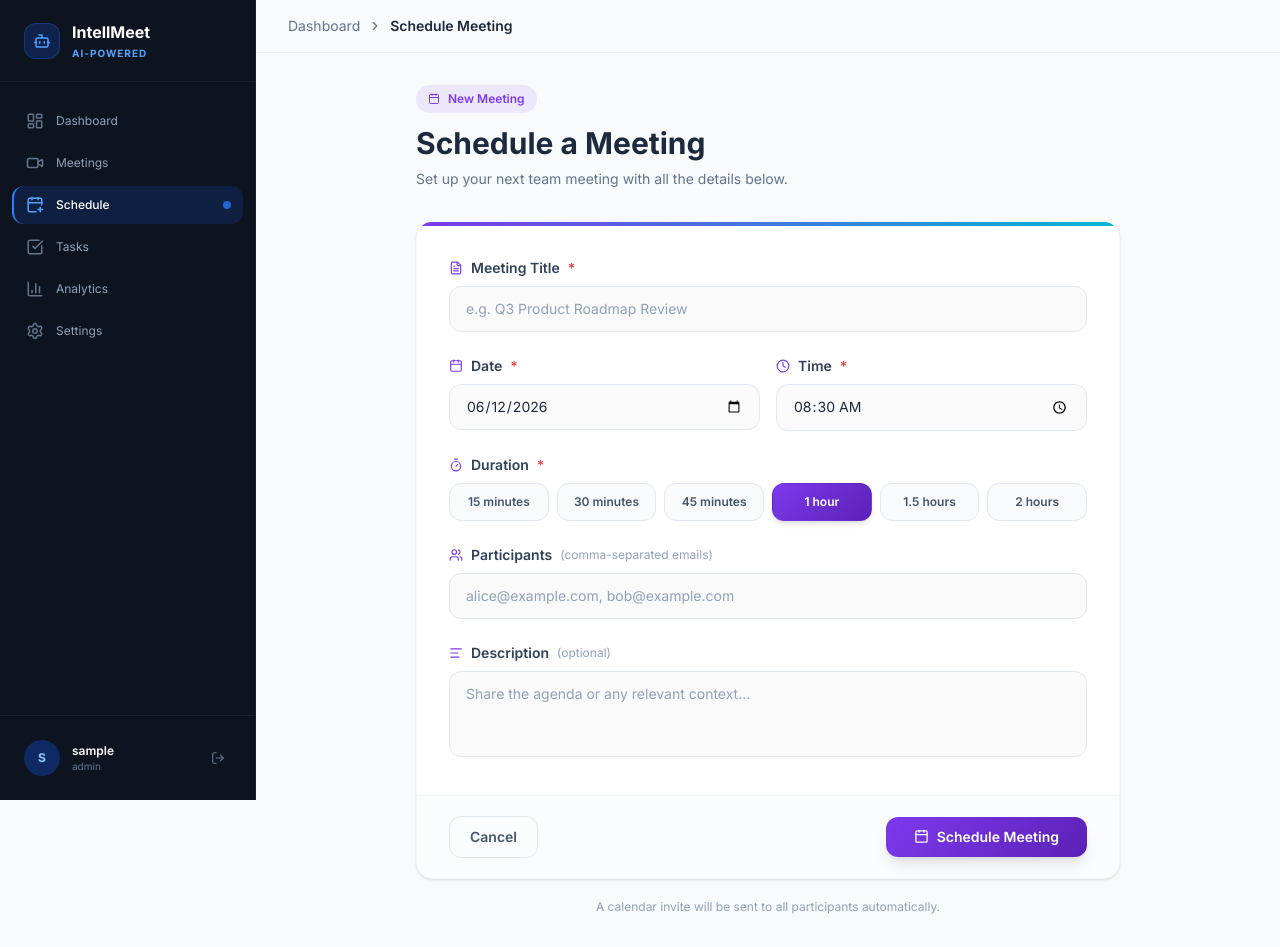
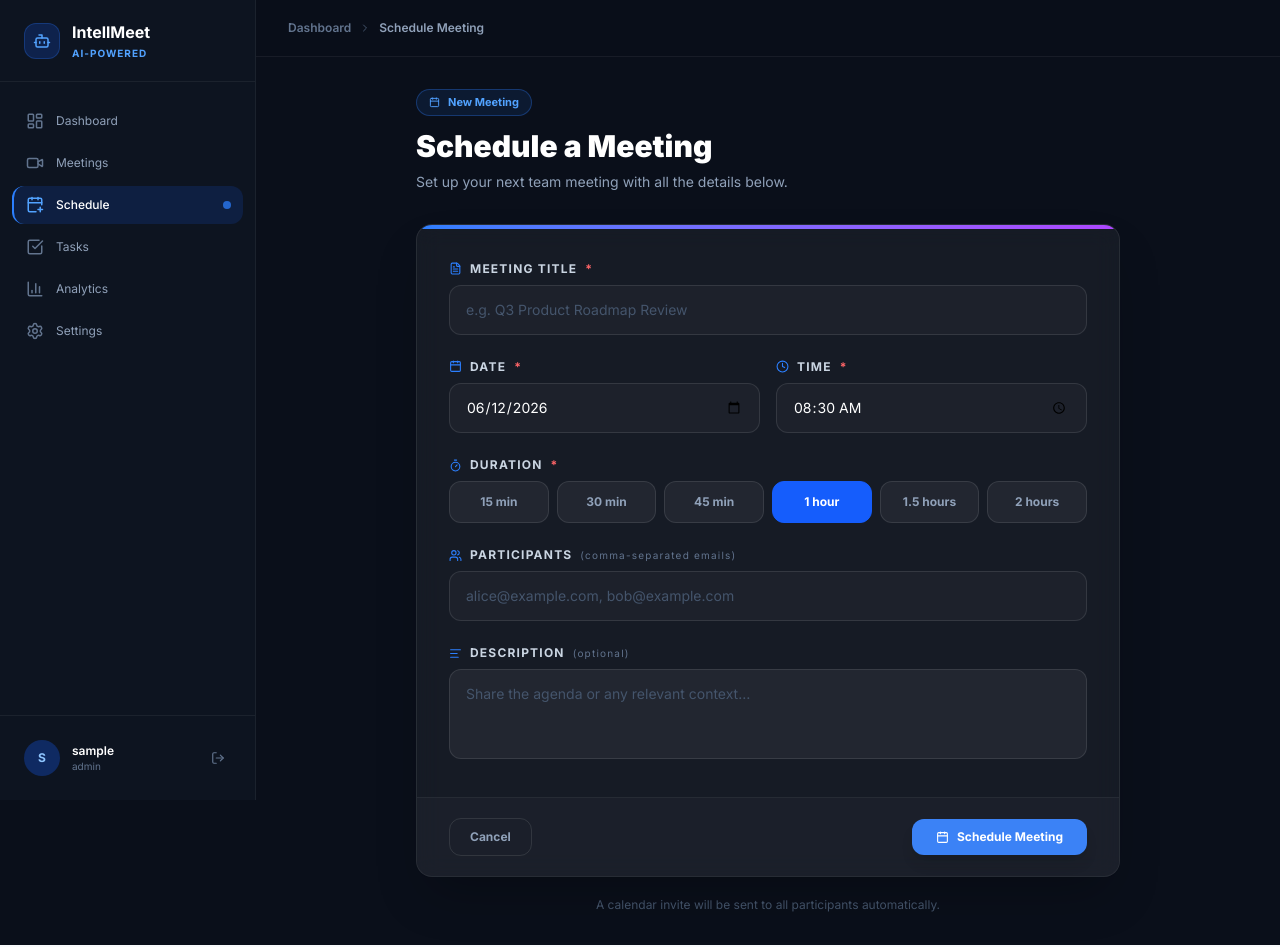
Before and after one commit to priyansh-rai109/IntellMeet, a React (Vite) app: page /schedule-meeting in a window 1280 px wide. Built offline with nearby package versions, Linux system fonts and the light colour scheme; no server answers; sample sign-in values are in the browser's storage.

Commit message:
design: redesign schedule page with premium dark theme and blue accents

```diff
--- a/src/pages/ScheduleMeetingPage.tsx
+++ b/src/pages/ScheduleMeetingPage.tsx
@@ -1,14 +1,14 @@
-import { useState, useEffect } from 'react'
+import { useState } from 'react'
 import { useNavigate } from 'react-router-dom'
 import Sidebar from '../components/Sidebar'
 import api from '../config/api.js'
+import { toast } from 'react-hot-toast'
 import {
   Calendar,
   Clock,
   Users,
   FileText,
   AlignLeft,
-  CheckCircle,
   X,
   Loader2,
   Timer,
@@ -16,9 +16,9 @@
 } from 'lucide-react'
 
 const DURATION_OPTIONS = [
-  { label: '15 minutes', value: 15 },
-  { label: '30 minutes', value: 30 },
-  { label: '45 minutes', value: 45 },
+  { label: '15 min', value: 15 },
+  { label: '30 min', value: 30 },
+  { label: '45 min', value: 45 },
   { label: '1 hour', value: 60 },
   { label: '1.5 hours', value: 90 },
   { label: '2 hours', value: 120 },
@@ -41,30 +41,9 @@
   participants?: string
 }
 
-function Toast({ message, onClose }: { message: string; onClose: () => void }) {
-  useEffect(() => {
-    const timer = setTimeout(onClose, 3500)
-    return () => clearTimeout(timer)
-  }, [onClose])
-
-  return (
-    <div
-      className="fixed top-6 right-6 z-50 flex items-center gap-3 px-5 py-4 rounded-2xl shadow-2xl border border-emerald-200/50 text-white animate-slide-in"
-      style={{ background: 'linear-gradient(135deg, #059669, #10B981)', minWidth: '320px' }}
-    >
-      <CheckCircle size={20} className="flex-shrink-0" />
-      <span className="font-semibold text-sm flex-1">{message}</span>
-      <button onClick={onClose} className="opacity-70 hover:opacity-100 transition-opacity cursor-pointer">
-        <X size={16} />
-      </button>
-    </div>
-  )
-}
-
 export default function ScheduleMeetingPage() {
   const navigate = useNavigate()
   const [loading, setLoading] = useState(false)
-  const [toast, setToast] = useState<string | null>(null)
   const [errors, setErrors] = useState<FormErrors>({})
 
   const todayStr = new Date().toISOString().split('T')[0]
@@ -129,7 +108,7 @@
         description: form.description.trim(),
       })
 
-      setToast('Meeting scheduled successfully! Redirecting…')
+      toast.success('Meeting scheduled successfully! Redirecting…')
       setTimeout(() => navigate('/dashboard'), 2000)
     } catch (err: any) {
       const msg = err?.response?.data?.message || 'Failed to schedule meeting. Please try again.'
@@ -147,56 +126,63 @@
   }
 
   return (
-    <div className="flex min-h-screen" style={{ background: '#F8FAFC' }}>
+    <div className="flex min-h-screen" style={{ background: '#0a0f1a' }}>
       <Sidebar />
 
-      {toast && <Toast message={toast} onClose={() => setToast(null)} />}
+      <main className="flex-1 ml-64 min-h-screen">
+        {/* Style block for glow */}
+        <style>{`
+          .glow-btn-blue {
+            transition: all 0.3s ease;
+          }
+          .glow-btn-blue:hover {
+            box-shadow: 0 0 20px rgba(59, 130, 246, 0.45);
+          }
+        `}</style>
 
-      <main className="flex-1 ml-64 min-h-screen">
-        {/* Header */}
+        {/* Header Breadcrumbs */}
         <div
-          className="sticky top-0 z-30 px-8 py-4 flex items-center justify-between border-b border-slate-200/80"
-          style={{ background: 'rgba(248,250,252,0.9)', backdropFilter: 'blur(12px)' }}
+          className="sticky top-0 z-30 px-8 py-5 flex items-center justify-between border-b"
+          style={{ background: 'rgba(10, 15, 26, 0.85)', backdropFilter: 'blur(16px)', borderColor: 'rgba(255, 255, 255, 0.06)' }}
         >
-          <div className="flex items-center gap-2 text-sm text-slate-500">
+          <div className="flex items-center gap-2 text-xs font-semibold text-slate-500">
             <button
               onClick={() => navigate('/dashboard')}
-              className="hover:text-slate-800 transition-colors cursor-pointer"
+              className="hover:text-white transition-colors cursor-pointer"
             >
               Dashboard
             </button>
-            <ChevronRight size={14} />
-            <span className="text-slate-800 font-semibold">Schedule Meeting</span>
+            <ChevronRight size={12} className="text-slate-600" />
+            <span className="text-slate-400">Schedule Meeting</span>
           </div>
         </div>
 
-        <div className="px-8 py-8 max-w-3xl mx-auto page-enter">
+        <div className="px-8 py-8 max-w-3xl mx-auto">
           {/* Page Title */}
           <div className="mb-8">
             <div
-              className="inline-flex items-center gap-2 px-3 py-1.5 rounded-full text-xs font-semibold mb-3"
-              style={{ background: 'rgba(124,58,237,0.1)', color: '#7C3AED' }}
+              className="inline-flex items-center gap-2 px-3 py-1 rounded-full text-[11px] font-bold mb-3 border border-blue-500/30 text-blue-400 bg-blue-500/10"
             >
-              <Calendar size={12} />
+              <Calendar size={11} />
               New Meeting
             </div>
-            <h1 className="text-3xl font-bold text-slate-800 mb-2">Schedule a Meeting</h1>
-            <p className="text-slate-500 text-sm">Set up your next team meeting with all the details below.</p>
+            <h1 className="text-3xl font-black text-white mb-2">Schedule a Meeting</h1>
+            <p className="text-slate-400 text-sm">Set up your next team meeting with all the details below.</p>
           </div>
 
           {/* Form Card */}
           <form onSubmit={handleSubmit} noValidate>
-            <div className="bg-white rounded-2xl shadow-sm border border-slate-100 overflow-hidden">
-              {/* Top accent */}
-              <div className="h-1 w-full" style={{ background: 'linear-gradient(90deg, #7C3AED, #06B6D4)' }} />
+            <div className="bg-white/5 border border-white/8 backdrop-blur-md rounded-2xl overflow-hidden shadow-2xl">
+              {/* Top Accent Line */}
+              <div className="h-1 w-full bg-gradient-to-r from-blue-500 to-purple-500" />
 
               <div className="p-8 space-y-6">
                 {/* Title */}
                 <div>
-                  <label className="block text-sm font-semibold text-slate-700 mb-2" htmlFor="meeting-title">
+                  <label className="block text-xs font-bold text-slate-300 uppercase tracking-widest mb-2" htmlFor="meeting-title">
                     <span className="flex items-center gap-2">
-                      <FileText size={14} style={{ color: '#7C3AED' }} />
-                      Meeting Title <span style={{ color: '#EF4444' }}>*</span>
+                      <FileText size={13} className="text-blue-500" />
+                      Meeting Title <span className="text-red-400">*</span>
                     </span>
                   </label>
                   <input
@@ -205,15 +191,15 @@
                     placeholder="e.g. Q3 Product Roadmap Review"
                     value={form.title}
                     onChange={e => handleChange('title', e.target.value)}
-                    className={`w-full px-4 py-3 rounded-xl border text-sm text-slate-800 placeholder-slate-400 outline-none transition-all duration-200 focus:ring-2 ${
+                    className={`w-full px-4 py-3.5 rounded-xl border text-sm text-white placeholder-slate-600 outline-none transition-all duration-200 focus:ring-2 ${
                       errors.title
-                        ? 'border-red-300 focus:ring-red-100 focus:border-red-400'
-                        : 'border-slate-200 focus:ring-purple-100 focus:border-purple-400'
+                        ? 'border-red-500/50 focus:ring-red-500/20'
+                        : 'border-white/10 focus:ring-blue-500/20 focus:border-blue-500'
                     }`}
-                    style={{ background: '#FAFAFA' }}
+                    style={{ background: 'rgba(255, 255, 255, 0.03)' }}
                   />
                   {errors.title && (
-                    <p className="mt-1.5 text-xs font-medium flex items-center gap-1" style={{ color: '#EF4444' }}>
+                    <p className="mt-1.5 text-xs font-semibold flex items-center gap-1 text-red-400">
                       <X size={11} /> {errors.title}
                     </p>
                   )}
@@ -222,10 +208,10 @@
                 {/* Date & Time */}
                 <div className="grid grid-cols-1 sm:grid-cols-2 gap-4">
                   <div>
-                    <label className="block text-sm font-semibold text-slate-700 mb-2" htmlFor="meeting-date">
+                    <label className="block text-xs font-bold text-slate-300 uppercase tracking-widest mb-2" htmlFor="meeting-date">
                       <span className="flex items-center gap-2">
-                        <Calendar size={14} style={{ color: '#7C3AED' }} />
-                        Date <span style={{ color: '#EF4444' }}>*</span>
+                        <Calendar size={13} className="text-blue-500" />
+                        Date <span className="text-red-400">*</span>
                       </span>
                     </label>
                     <input
@@ -234,25 +220,25 @@
                       value={form.date}
                       min={todayStr}
                       onChange={e => handleChange('date', e.target.value)}
-                      className={`w-full px-4 py-3 rounded-xl border text-sm text-slate-800 outline-none transition-all duration-200 focus:ring-2 ${
+                      className={`w-full px-4 py-3.5 rounded-xl border text-sm text-white outline-none transition-all duration-200 focus:ring-2 ${
                         errors.date
-                          ? 'border-red-300 focus:ring-red-100 focus:border-red-400'
-                          : 'border-slate-200 focus:ring-purple-100 focus:border-purple-400'
+                          ? 'border-red-500/50 focus:ring-red-500/20'
+                          : 'border-white/10 focus:ring-blue-500/20 focus:border-blue-500'
                       }`}
-                      style={{ background: '#FAFAFA' }}
+                      style={{ background: 'rgba(255, 255, 255, 0.03)' }}
                     />
                     {errors.date && (
-                      <p className="mt-1.5 text-xs font-medium flex items-center gap-1" style={{ color: '#EF4444' }}>
+                      <p className="mt-1.5 text-xs font-semibold flex items-center gap-1 text-red-400">
                         <X size={11} /> {errors.date}
                       </p>
                     )}
                   </div>
 
                   <div>
-                    <label className="block text-sm font-semibold text-slate-700 mb-2" htmlFor="meeting-time">
+                    <label className="block text-xs font-bold text-slate-300 uppercase tracking-widest mb-2" htmlFor="meeting-time">
                       <span className="flex items-center gap-2">
-                        <Clock size={14} style={{ color: '#7C3AED' }} />
-                        Time <span style={{ color: '#EF4444' }}>*</span>
+                        <Clock size={13} className="text-blue-500" />
+                        Time <span className="text-red-400">*</span>
                       </span>
                     </label>
                     <input
@@ -260,27 +246,27 @@
                       type="time"
                       value={form.time}
                       onChange={e => handleChange('time', e.target.value)}
-                      className={`w-full px-4 py-3 rounded-xl border text-sm text-slate-800 outline-none transition-all duration-200 focus:ring-2 ${
+                      className={`w-full px-4 py-3.5 rounded-xl border text-sm text-white outline-none transition-all duration-200 focus:ring-2 ${
                         errors.time
-                          ? 'border-red-300 focus:ring-red-100 focus:border-red-400'
-                          : 'border-slate-200 focus:ring-purple-100 focus:border-purple-400'
+                          ? 'border-red-500/50 focus:ring-red-500/20'
+                          : 'border-white/10 focus:ring-blue-500/20 focus:border-blue-500'
                       }`}
-                      style={{ background: '#FAFAFA' }}
+                      style={{ background: 'rgba(255, 255, 255, 0.03)' }}
                     />
                     {errors.time && (
-                      <p className="mt-1.5 text-xs font-medium flex items-center gap-1" style={{ color: '#EF4444' }}>
+                      <p className="mt-1.5 text-xs font-semibold flex items-center gap-1 text-red-400">
                         <X size={11} /> {errors.time}
                       </p>
                     )}
                   </div>
                 </div>
 
-                {/* Duration */}
+                {/* Duration pills */}
                 <div>
-                  <label className="block text-sm font-semibold text-slate-700 mb-2">
+                  <label className="block text-xs font-bold text-slate-300 uppercase tracking-widest mb-2">
                     <span className="flex items-center gap-2">
-                      <Timer size={14} style={{ color: '#7C3AED' }} />
-                      Duration <span style={{ color: '#EF4444' }}>*</span>
+                      <Timer size={13} className="text-blue-500" />
+                      Duration <span className="text-red-400">*</span>
                     </span>
                   </label>
                   <div className="grid grid-cols-3 sm:grid-cols-6 gap-2">
@@ -290,16 +276,11 @@
                         type="button"
                         id={`duration-${opt.value}`}
                         onClick={() => handleChange('duration', opt.value)}
-                        className={`px-3 py-2.5 rounded-xl text-xs font-semibold border transition-all duration-200 cursor-pointer ${
+                        className={`px-3 py-3 rounded-xl text-xs font-bold border transition-all duration-200 cursor-pointer ${
                           form.duration === opt.value
-                            ? 'text-white border-transparent shadow-md'
-                            : 'text-slate-600 border-slate-200 hover:border-purple-300 hover:text-purple-600 bg-slate-50'
+                            ? 'text-white border-blue-600 bg-blue-600'
+                            : 'text-slate-400 border-white/10 hover:border-slate-500 hover:text-white bg-white/5'
                         }`}
-                        style={
-                          form.duration === opt.value
-                            ? { background: 'linear-gradient(135deg, #7C3AED, #5B21B6)' }
-                            : {}
-                        }
                       >
                         {opt.label}
                       </button>
@@ -309,11 +290,11 @@
 
                 {/* Participants */}
                 <div>
-                  <label className="block text-sm font-semibold text-slate-700 mb-2" htmlFor="meeting-participants">
+                  <label className="block text-xs font-bold text-slate-300 uppercase tracking-widest mb-2" htmlFor="meeting-participants">
                     <span className="flex items-center gap-2">
-                      <Users size={14} style={{ color: '#7C3AED' }} />
+                      <Users size={13} className="text-blue-500" />
                       Participants
-                      <span className="text-xs font-normal text-slate-400">(comma-separated emails)</span>
+                      <span className="text-[10px] font-normal text-slate-500 lowercase">(comma-separated emails)</span>
                     </span>
                   </label>
                   <input
@@ -322,20 +303,20 @@
                     placeholder="alice@example.com, bob@example.com"
                     value={form.participants}
                     onChange={e => handleChange('participants', e.target.value)}
-                    className={`w-full px-4 py-3 rounded-xl border text-sm text-slate-800 placeholder-slate-400 outline-none transition-all duration-200 focus:ring-2 ${
+                    className={`w-full px-4 py-3.5 rounded-xl border text-sm text-white placeholder-slate-600 outline-none transition-all duration-200 focus:ring-2 ${
                       errors.participants
-                        ? 'border-red-300 focus:ring-red-100 focus:border-red-400'
-                        : 'border-slate-200 focus:ring-purple-100 focus:border-purple-400'
+                        ? 'border-red-500/50 focus:ring-red-500/20'
+                        : 'border-white/10 focus:ring-blue-500/20 focus:border-blue-500'
                     }`}
-                    style={{ background: '#FAFAFA' }}
+                    style={{ background: 'rgba(255, 255, 255, 0.03)' }}
                   />
                   {form.participants.trim() && !errors.participants && (
-                    <p className="mt-1.5 text-xs text-slate-400">
+                    <p className="mt-1.5 text-xs text-slate-500 font-medium">
                       {form.participants.split(',').filter(e => e.trim()).length} participant(s)
                     </p>
                   )}
                   {errors.participants && (
-                    <p className="mt-1.5 text-xs font-medium flex items-center gap-1" style={{ color: '#EF4444' }}>
+                    <p className="mt-1.5 text-xs font-semibold flex items-center gap-1 text-red-400">
                       <X size={11} /> {errors.participants}
                     </p>
                   )}
@@ -343,11 +324,11 @@
 
                 {/* Description */}
                 <div>
-                  <label className="block text-sm font-semibold text-slate-700 mb-2" htmlFor="meeting-description">
+                  <label className="block text-xs font-bold text-slate-300 uppercase tracking-widest mb-2" htmlFor="meeting-description">
                     <span className="flex items-center gap-2">
-                      <AlignLeft size={14} style={{ color: '#7C3AED' }} />
+                      <AlignLeft size={13} className="text-blue-500" />
                       Description
-                      <span className="text-xs font-normal text-slate-400">(optional)</span>
+                      <span className="text-[10px] font-normal text-slate-500 lowercase">(optional)</span>
                     </span>
                   </label>
                   <textarea
@@ -356,18 +337,17 @@
                     placeholder="Share the agenda or any relevant context…"
                     value={form.description}
                     onChange={e => handleChange('description', e.target.value)}
-                    className="w-full px-4 py-3 rounded-xl border border-slate-200 text-sm text-slate-800 placeholder-slate-400 outline-none transition-all duration-200 focus:ring-2 focus:ring-purple-100 focus:border-purple-400 resize-none"
-                    style={{ background: '#FAFAFA' }}
+                    className="w-full px-4 py-3.5 rounded-xl border border-white/10 text-sm text-white placeholder-slate-600 outline-none transition-all duration-200 focus:ring-2 focus:ring-blue-500/20 focus:border-blue-500 resize-none bg-white/5"
                   />
                 </div>
               </div>
 
-              {/* Footer */}
-              <div className="px-8 py-5 border-t border-slate-100 flex items-center justify-between bg-slate-50/50">
+              {/* Form Actions Footer */}
+              <div className="px-8 py-5 border-t border-white/5 flex items-center justify-between bg-white/[0.02]">
                 <button
                   type="button"
                   onClick={() => navigate('/dashboard')}
-                  className="px-5 py-2.5 rounded-xl text-sm font-semibold text-slate-600 border border-slate-200 hover:bg-slate-100 transition-all duration-200 cursor-pointer"
+                  className="px-5 py-2.5 rounded-xl text-xs font-bold text-slate-400 border border-white/10 hover:bg-white/5 transition-all duration-150 cursor-pointer"
                 >
                   Cancel
                 </button>
@@ -375,17 +355,17 @@
                   id="schedule-meeting-submit"
                   type="submit"
                   disabled={loading}
-                  className="flex items-center gap-2 px-7 py-2.5 rounded-xl text-white font-semibold text-sm transition-all duration-200 hover:opacity-90 hover:scale-[1.02] active:scale-[0.98] shadow-lg disabled:opacity-60 disabled:cursor-not-allowed disabled:scale-100 cursor-pointer"
-                  style={{ background: 'linear-gradient(135deg, #7C3AED, #5B21B6)' }}
+                  className="glow-btn-blue flex items-center gap-2 px-6 py-2.5 rounded-xl text-white font-bold text-xs transition-all hover:scale-[1.02] active:scale-[0.98] shadow-lg disabled:opacity-60 disabled:cursor-not-allowed disabled:scale-100 cursor-pointer"
+                  style={{ background: '#3b82f6' }}
                 >
                   {loading ? (
                     <>
-                      <Loader2 size={15} className="animate-spin" />
+                      <Loader2 size={13} className="animate-spin" />
                       Scheduling…
                     </>
                   ) : (
                     <>
-                      <Calendar size={15} />
+                      <Calendar size={13} />
                       Schedule Meeting
                     </>
                   )}
@@ -395,7 +375,7 @@
           </form>
 
           {/* Info note */}
-          <p className="text-center text-xs text-slate-400 mt-5">
+          <p className="text-center text-xs text-slate-600 mt-5">
             A calendar invite will be sent to all participants automatically.
           </p>
         </div>
```
